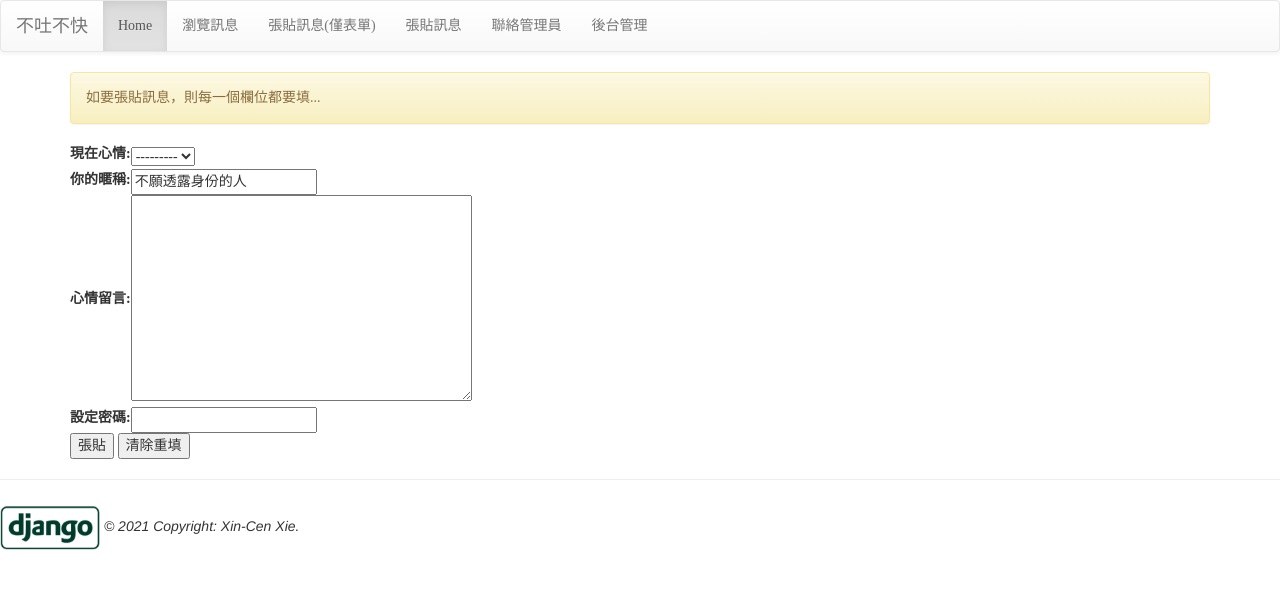
After one commit to kitty88825/django-16-lessons, a Django app: page /post2db/ in a window 1280 px wide. The commit adds this page. Shown: the top 589 px of the page. Run offline with Django 3.2, Linux system fonts and the light colour scheme; data that the repository does not hold is empty; some libraries are stand-ins or nearby versions.

Commit message:
8.3.1 ModelForm 的使用

```diff
--- a/ch08www/ch08www/urls.py
+++ b/ch08www/ch08www/urls.py
@@ -16,7 +16,7 @@ Including another URLconf
 from django.contrib import admin
 from django.urls import path
 
-from mysite.views import contact, index, listing, posting
+from mysite.views import contact, index, listing, post2db, posting
 
 
 urlpatterns = [
@@ -25,5 +25,6 @@ urlpatterns = [
     path('<int:pid>/<str:del_pass>', index),
     path('contact/', contact),
     path('list/', listing),
+    path('post2db/', post2db),
     path('post/', posting),
 ]
--- a/ch08www/mysite/form.py
+++ b/ch08www/mysite/form.py
@@ -1,4 +1,6 @@
 from django import forms
+
+from .models import Post
 
 
 class ContactForm(forms.Form):
@@ -15,3 +17,16 @@ class ContactForm(forms.Form):
     user_school = forms.BooleanField(label='是否在學', required=False)
     user_email = forms.EmailField(label='電子郵件')
     user_message = forms.CharField(label='您的意見', widget=forms.Textarea)
+
+
+class PostForm(forms.ModelForm):
+    class Meta:
+        model = Post
+        fields = ['mood', 'nickname', 'message', 'del_pass']
+
+    def __init__(self, *args, **kwargs):
+        super(PostForm, self).__init__(*args, **kwargs)
+        self.fields['mood'].label = '現在心情'
+        self.fields['nickname'].label = '你的暱稱'
+        self.fields['message'].label = '心情留言'
+        self.fields['del_pass'].label = '設定密碼'
--- a/ch08www/mysite/views.py
+++ b/ch08www/mysite/views.py
@@ -2,7 +2,7 @@ from django.core.mail import EmailMessage
 from django.shortcuts import render
 
 from .models import Mood, Post
-from .form import ContactForm
+from .form import ContactForm, PostForm
 
 
 def index(request, pid=None, del_pass=None):
@@ -89,3 +89,11 @@ def contact(request):
         message = '請檢查您輸入的資訊是否正確！'
 
     return render(request, 'contact.html', locals())
+
+
+def post2db(request):
+    post_form = PostForm()
+    moods = Mood.objects.all()
+    message = '如要張貼訊息，則每一個欄位都要填...'
+
+    return render(request, 'post2db.html', locals())
--- a/ch08www/templates/header.html
+++ b/ch08www/templates/header.html
@@ -10,7 +10,8 @@
     <ul class="nav navbar-nav">
       <li class="active"><a href="/">Home</a></li>
       <li><a href="/list">瀏覽訊息</a></li>
-      <li><a href="/post">張貼訊息</a></li>
+      <li><a href="/post">張貼訊息(僅表單)</a></li>
+      <li><a href="/post2db">張貼訊息</a></li>
       <li><a href="/contact">聯絡管理員</a></li>
       <li><a href="/admin">後台管理</a></li>
     </ul>
--- /dev/null
+++ b/ch08www/templates/post2db.html
@@ -0,0 +1,17 @@
+<!-- post2db.html (ch08www project) -->
+{% extends "base.html" %}
+{% block title %}我有話要說{% endblock title %}
+{% block content %}
+  <div class="container">
+    {% if message %}
+      <div class="alert alert-warning">{{ message }}</div>
+    {% endif %}
+
+    <form action="." method="POST" name="my form">
+      {% csrf_token %}
+      <table>{{ post_form.as_table }}</table>
+      <input type="submit" value="張貼">
+      <input type="reset" value="清除重填">
+    </form>
+  </div>
+{% endblock %}
```
